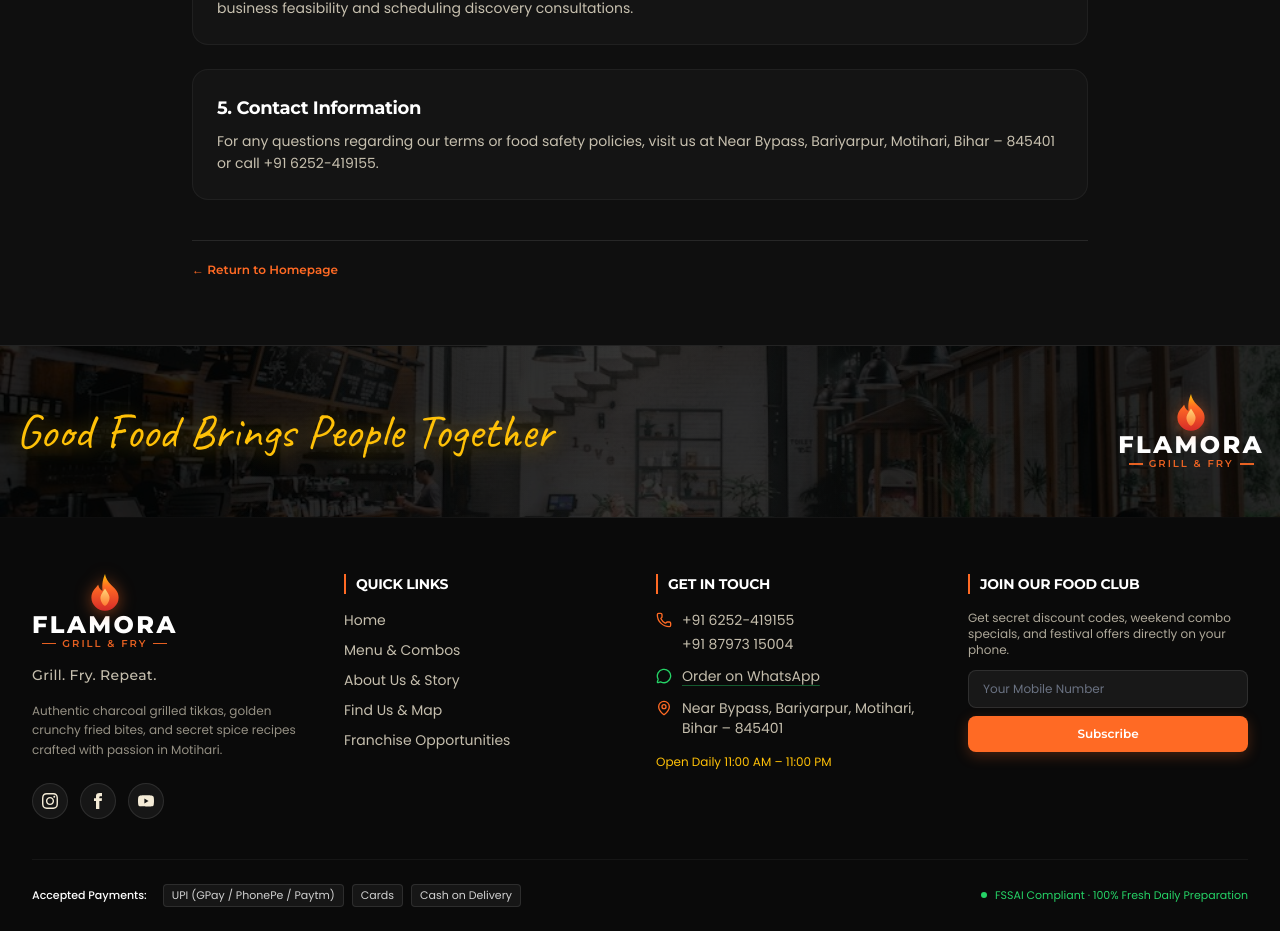
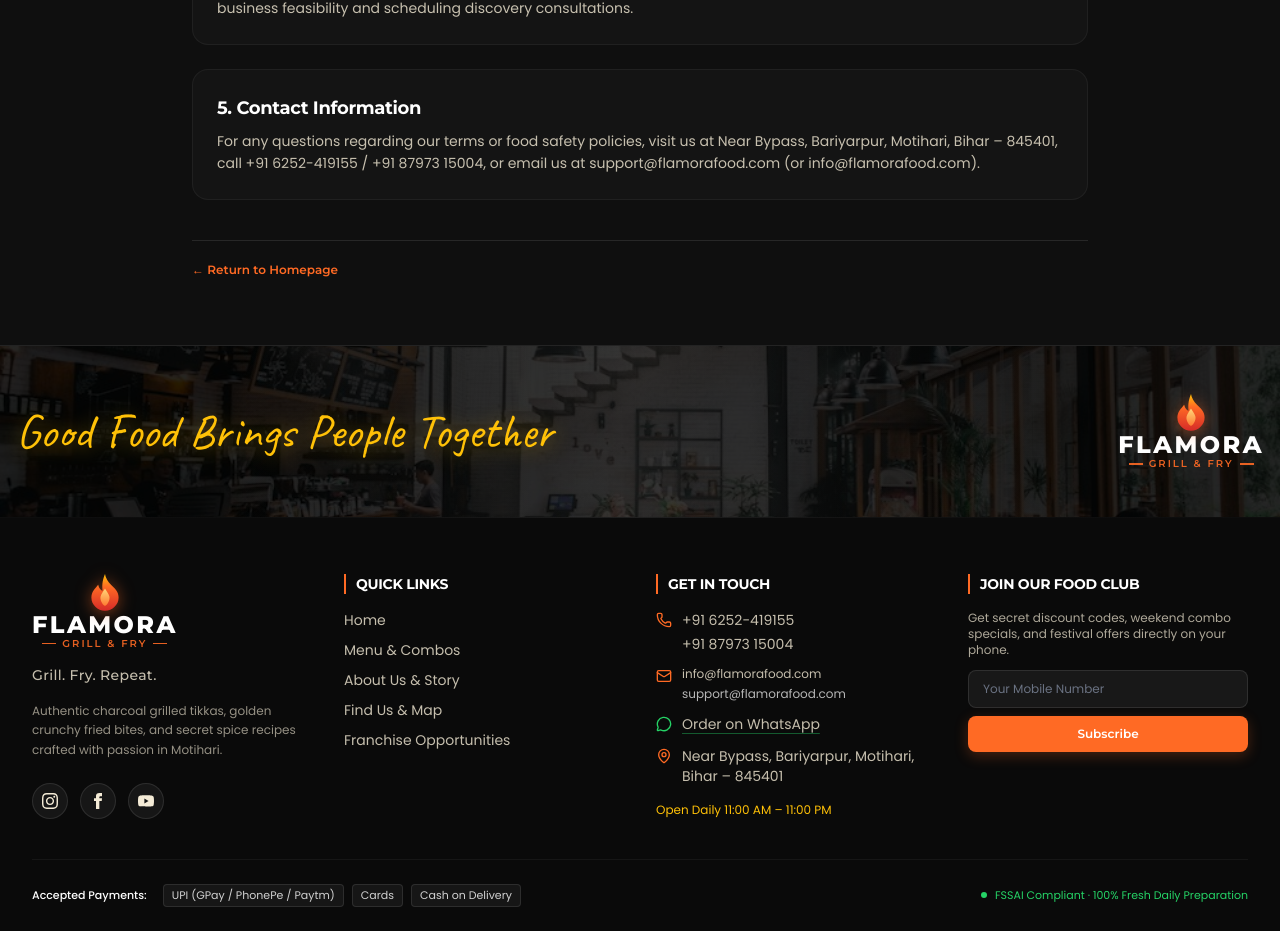
Before and after one commit to rt-bt/flamora, a Next.js app: page /terms in a window 1280 px wide. Shown: the part 917-1848 px from the top of the page. Built offline with nearby package versions, Linux system fonts and the light colour scheme.

Commit message:
feat(contact): add official emails info@flamorafood.com and support@flamorafood.com across site

```diff
--- a/src/app/find-us/page.tsx
+++ b/src/app/find-us/page.tsx
@@ -5,6 +5,7 @@ import {
   MapPin,
   Clock,
   Phone,
+  Mail,
   MessageCircle,
   ExternalLink,
   Send,
@@ -141,6 +142,31 @@ export default function FindUsPage() {
                         className="text-[#FF6A24] hover:underline"
                       >
                         {siteConfig.phoneDisplay2}
+                      </a>
+                    </div>
+                  </div>
+                </div>
+
+                {/* Email Support Block */}
+                <div className="flex items-start gap-3.5">
+                  <div className="w-10 h-10 rounded-xl bg-[#FF6A24]/10 border border-[#FF6A24]/30 flex items-center justify-center text-[#FF6A24] flex-shrink-0 mt-0.5">
+                    <Mail size={20} />
+                  </div>
+                  <div>
+                    <p className="font-semibold text-white">Official Email Enquiries</p>
+                    <div className="mt-1 flex flex-wrap items-center gap-2 text-xs sm:text-sm font-semibold">
+                      <a
+                        href={`mailto:${siteConfig.emails.info}`}
+                        className="text-[#FF6A24] hover:underline"
+                      >
+                        {siteConfig.emails.info}
+                      </a>
+                      <span className="text-white/30">•</span>
+                      <a
+                        href={`mailto:${siteConfig.emails.support}`}
+                        className="text-[#FF6A24] hover:underline"
+                      >
+                        {siteConfig.emails.support}
                       </a>
                     </div>
                   </div>
--- a/src/app/terms/page.tsx
+++ b/src/app/terms/page.tsx
@@ -55,7 +55,7 @@ export default function TermsPage() {
           <section className="space-y-2 bg-[#141414] p-6 rounded-2xl border border-white/5">
             <h2 className="font-heading font-bold text-lg text-white">5. Contact Information</h2>
             <p>
-              For any questions regarding our terms or food safety policies, visit us at {siteConfig.address.full} or call {siteConfig.phoneDisplay}.
+              For any questions regarding our terms or food safety policies, visit us at {siteConfig.address.full}, call {siteConfig.phoneDisplay} / {siteConfig.phoneDisplay2}, or email us at {siteConfig.emails.support} (or {siteConfig.emails.info}).
             </p>
           </section>
         </div>
--- a/src/components/Footer.tsx
+++ b/src/components/Footer.tsx
@@ -2,7 +2,7 @@
 
 import React, { useState } from "react";
 import Link from "next/link";
-import { Phone, MapPin, CheckCircle2, MessageCircle } from "lucide-react";
+import { Phone, MapPin, CheckCircle2, MessageCircle, Mail } from "lucide-react";
 import Logo from "./Logo";
 import { siteConfig, getWhatsAppOrderUrl } from "@/config/siteConfig";
 
@@ -154,6 +154,23 @@ export default function Footer() {
                 </div>
               </li>
               <li className="flex items-start gap-2.5">
+                <Mail size={16} className="text-[#FF6A24] mt-0.5 flex-shrink-0" />
+                <div className="flex flex-col gap-1 text-xs">
+                  <a
+                    href={`mailto:${siteConfig.emails.info}`}
+                    className="hover:text-[#FF6A24] transition-colors"
+                  >
+                    {siteConfig.emails.info}
+                  </a>
+                  <a
+                    href={`mailto:${siteConfig.emails.support}`}
+                    className="hover:text-[#FF6A24] transition-colors text-white/70"
+                  >
+                    {siteConfig.emails.support}
+                  </a>
+                </div>
+              </li>
+              <li className="flex items-start gap-2.5">
                 <MessageCircle size={16} className="text-[#25D366] mt-0.5 flex-shrink-0" />
                 <a
                   href={getWhatsAppOrderUrl()}
--- a/src/components/JsonLd.tsx
+++ b/src/components/JsonLd.tsx
@@ -14,7 +14,7 @@ export default function JsonLd() {
       `${siteConfig.seo.siteUrl}/images/combo-club.jpg`,
     ],
     telephone: [siteConfig.phoneRaw, siteConfig.phoneRaw2],
-    email: siteConfig.email,
+    email: [siteConfig.emails.info, siteConfig.emails.support],
     url: siteConfig.seo.siteUrl,
     servesCuisine: [
       "Barbecue",
--- a/src/config/siteConfig.ts
+++ b/src/config/siteConfig.ts
@@ -12,6 +12,11 @@ export interface SiteConfig {
   whatsappNumber: string;
   whatsappOrderBaseUrl: string;
   email: string;
+  emailSupport: string;
+  emails: {
+    info: string;
+    support: string;
+  };
   address: {
     street: string;
     locality: string;
@@ -62,7 +67,12 @@ export const siteConfig: SiteConfig = {
   ],
   whatsappNumber: "918797315004",
   whatsappOrderBaseUrl: "https://wa.me/918797315004",
-  email: "hello@flamoragrill.com",
+  email: "info@flamorafood.com",
+  emailSupport: "support@flamorafood.com",
+  emails: {
+    info: "info@flamorafood.com",
+    support: "support@flamorafood.com",
+  },
   address: {
     street: "Near Bypass, Bariyarpur",
     locality: "Bariyarpur",
```
